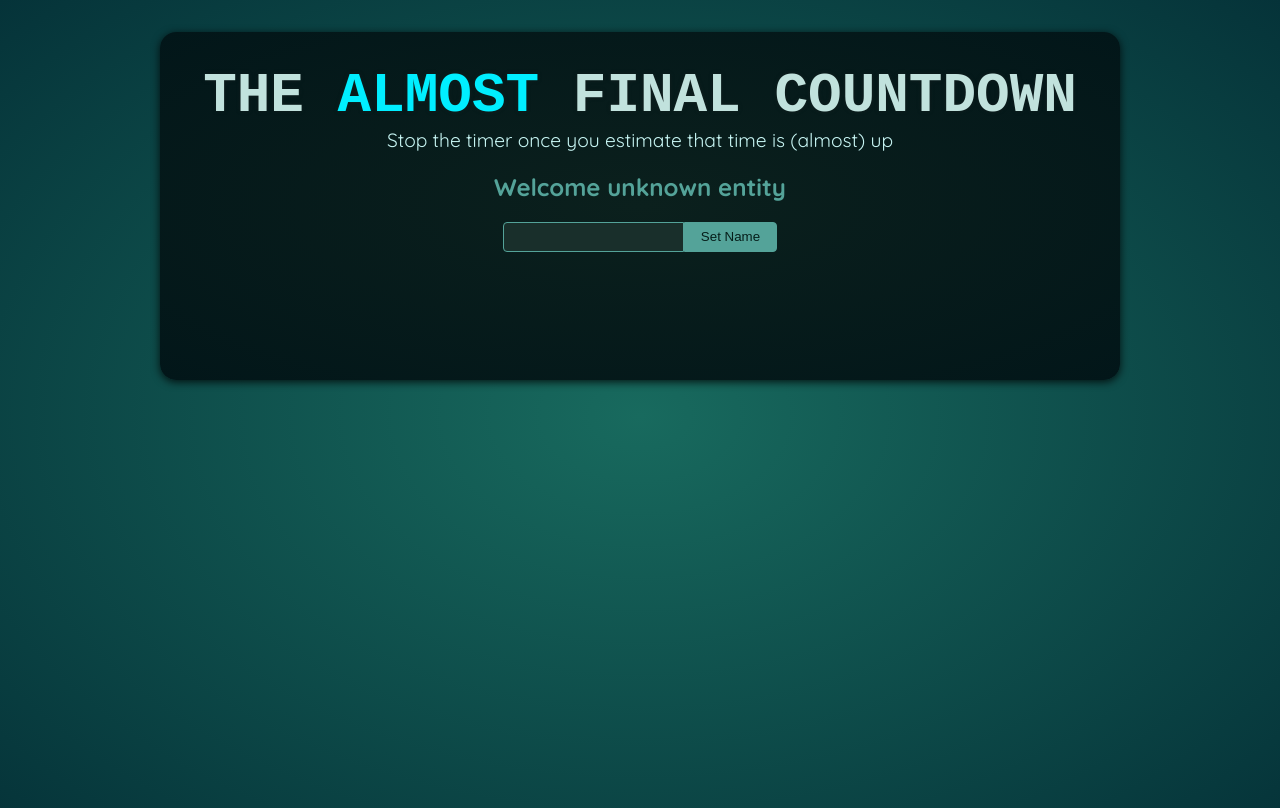
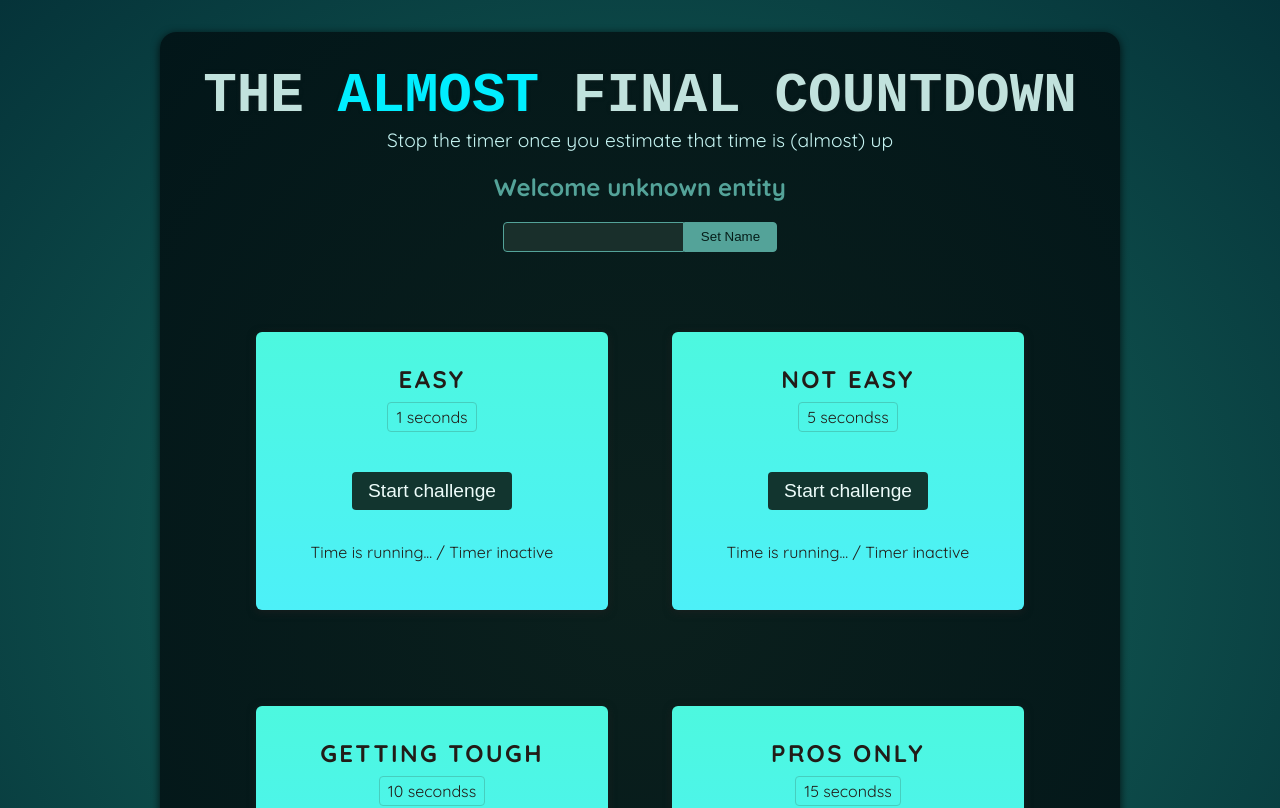
Before and after one commit to Janriz-Libres/almost-final-countdown, a React (Vite) app: page / in a window 1280 px wide. Shown: the top 808 px of the page. Built offline with nearby package versions, Linux system fonts and the light colour scheme; a web font is replaced by a local one.

Commit message:
add challenges

```diff
--- a/src/App.jsx
+++ b/src/App.jsx
@@ -1,10 +1,16 @@
-import Player from './components/Player.jsx';
+import Player from "./components/Player.jsx";
+import TimerChallenge from "./components/TimerChallenge.jsx";
 
 function App() {
   return (
     <>
       <Player />
-      <div id="challenges"></div>
+      <div id="challenges">
+        <TimerChallenge title="Easy" targetTime={1} />
+        <TimerChallenge title="Not easy" targetTime={5} />
+        <TimerChallenge title="Getting tough" targetTime={10} />
+        <TimerChallenge title="Pros only" targetTime={15} />
+      </div>
     </>
   );
 }
--- a/src/components/Player.jsx
+++ b/src/components/Player.jsx
@@ -6,6 +6,7 @@
 
   function handleClick() {
     setName(inputRef.current.value);
+    inputRef.current.value = "";
   }
 
   return (
--- /dev/null
+++ b/src/components/TimerChallenge.jsx
@@ -0,0 +1,14 @@
+export default function TimerChallenge({ title, targetTime }) {
+  return (
+    <section className="challenge">
+      <h2>{title}</h2>
+      <p className="challenge-time">
+        {targetTime} seconds{targetTime > 1 && "s"}
+      </p>
+      <p>
+        <button>Start challenge</button>
+      </p>
+      <p className="">Time is running... / Timer inactive</p>
+    </section>
+  );
+}
```
